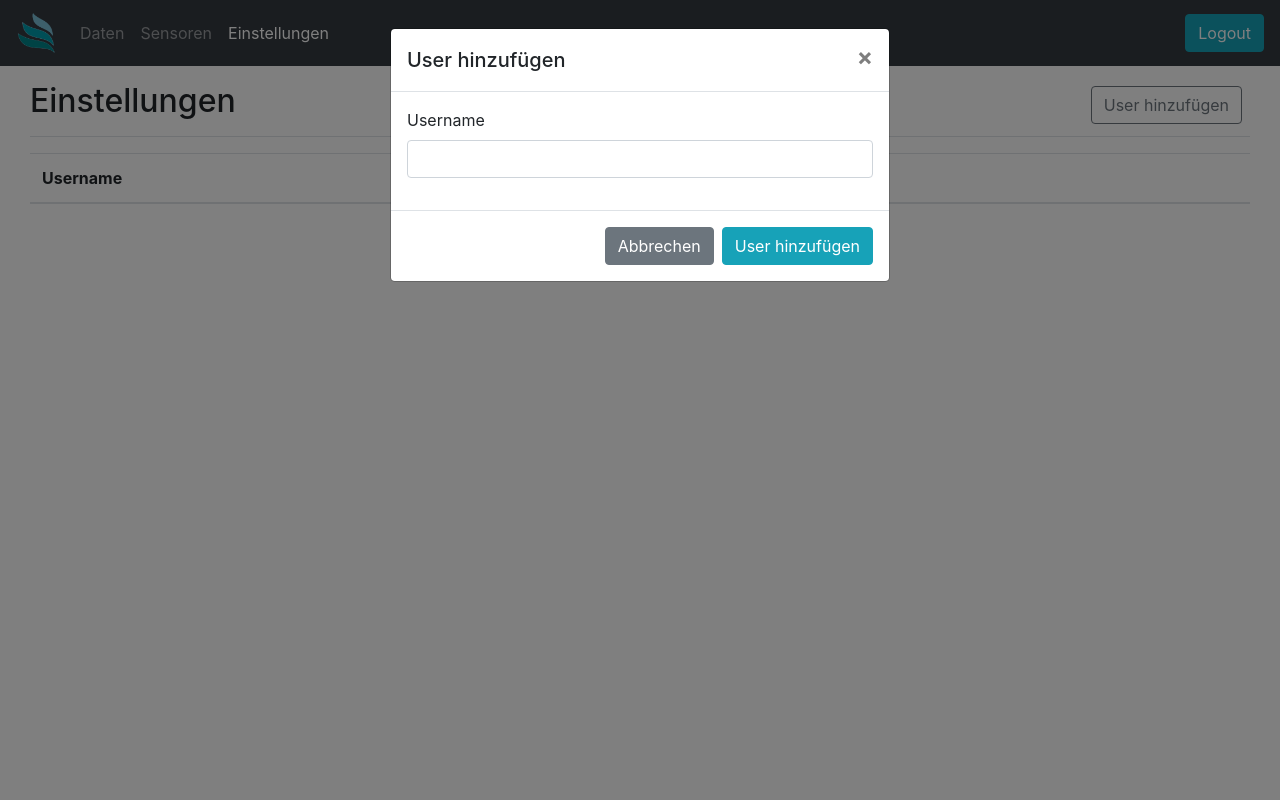
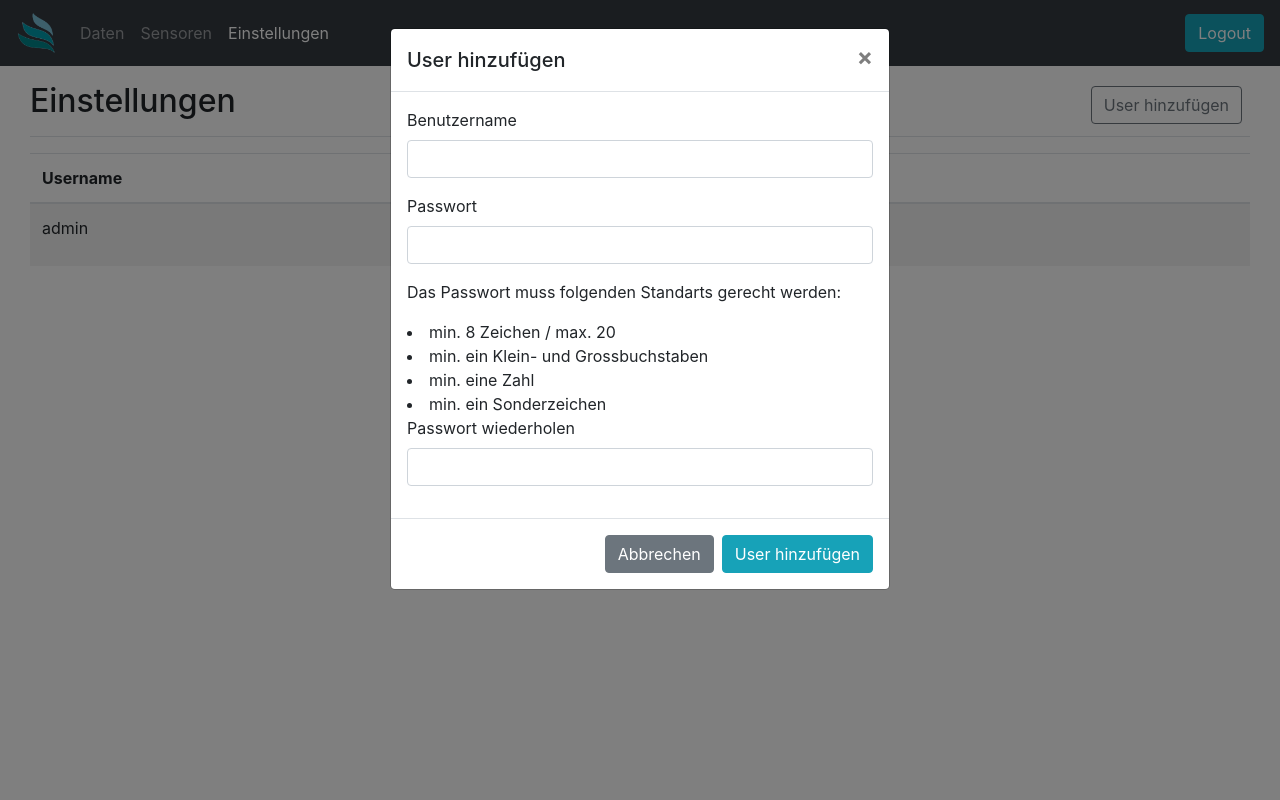
Before and after one commit to Kinaj1995/AirSolutions, a Flask app: page /admin in a window 1280 px wide, after a click on "User hinzufügen". Run offline with Flask 2, Linux system fonts and the light colour scheme; a user stored in the database is signed in; data comes from the database, SQL or seed files in the repository; both versions use the stored data as it was after the commit; lists and menus that the app fills with data are empty.

Commit message:
Added User API

```diff
--- a/Server/app.py
+++ b/Server/app.py
@@ -17,7 +17,36 @@ app = Flask(__name__)
 app.secret_key = b'_5#y2L"F4Q8z\n\xec]/'
 
 
-# ------------Global Var----------------------
+# ------------Functions----------------------
+
+def password_check(passwd):
+
+    SpecialSym =['$', '@', '#', '%']
+    val = True
+
+    if len(passwd) < 8:
+        val = False
+
+    if len(passwd) > 20:
+        val = False
+
+    if not any(char.isdigit() for char in passwd):
+        print('Password should have at least one numeral')
+        val = False
+
+    if not any(char.isupper() for char in passwd):
+        print('Password should have at least one uppercase letter')
+        val = False
+
+    if not any(char.islower() for char in passwd):
+        print('Password should have at least one lowercase letter')
+        val = False
+
+    if not any(char in SpecialSym for char in passwd):
+        print('Password should have at least one of the symbols $@#')
+        val = False
+    if val:
+        return val
 
 
 # ------------DB Models-----------------------
@@ -133,7 +162,7 @@ def sensors():
 @app.route('/admin', methods=['GET'])
 @login_required
 def admin():
-    return render_template('admin.html')
+    return render_template('admin.html', user=dbUsers.query.all())
 
 # ------------API----------------------
 
@@ -237,6 +266,65 @@ def delSensor():
     return redirect(url_for('sensors'))
 
 
+@app.route('/users/api/adduser', methods=['POST'])
+@login_required
+def addUser():
+    data = request.form         # Gets the data from the POST request
+
+    username = data['username']
+    password = data['password']
+    password1 = data['password1']
+
+    print(flask_login.current_user)
+
+    if(password == password1):
+
+        try:
+            hash = generate_password_hash(password)
+
+            user = dbUsers(username=username, password=hash)
+
+            db.session.add(user)
+            db.session.commit()
+
+            return redirect(url_for('admin'))
+
+        except Exception:
+
+            error = "Der Benutzername ist bereits vergeben."
+
+    else:
+        error = "Passwörter stimmen nicht überein oder nicht den Richtlinien entsprechend."
+
+
+
+
+    return render_template('adduser.html', error=error)
+
+
+@app.route('/users/api/deluser', methods=['POST'])
+@login_required
+def delUser():
+
+    data = request.form         # Gets the data from the POST request
+
+    username = data['username_del']
+
+    print(username)
+
+    try:
+        dbUsers.query.filter_by(username=username).delete()
+        db.session.commit()
+
+        return redirect(url_for('admin'))
+
+    except Exception:
+
+        print("Ein Fehler ist aufgetreten")
+        return redirect(url_for('admin'))
+
+
+
 
 
 
--- a/Server/templates/admin.html
+++ b/Server/templates/admin.html
@@ -41,12 +41,12 @@
                     </tr>
                 </thead>
                 <tbody>
-                    {% for x in User %}
+                    {% for x in user %}
                     <tr>
                         <td>{{ x.username }}</td>
                         <td>
                             <button type="button" class="btn btn-outline-danger" data-toggle="modal"
-                                data-target="#deleteUser" data-sensorid="{{ x.username }}">
+                                data-target="#deleteUser" data-username="{{ x.username }}">
                                 Löschen
                             </button>
                         </td>
@@ -71,13 +71,30 @@
                 </button>
             </div>
             <div class="modal-body">
-                <form action="/users/api/addUser" method="POST">
+                <form action="/users/api/adduser" method="POST">
                     <div class="form-group">
-                        <label for="username" class="form-label">Username</label>
+                        <label for="username" class="form-label">Benutzername</label>
                         <input type="text" class="form-control" name="username" id="username">
+                    </div>
+
+                    <div class="form-group">
+                        <label for="password" class="form-label">Passwort</label>
+                        <input type="password" class="form-control" name="password" id="password">
+                    </div>
+
+                    <p>Das Passwort muss folgenden Standarts gerecht werden:</p>
+                    <li>min. 8 Zeichen / max. 20</li>
+                    <li>min. ein Klein- und Grossbuchstaben</li>
+                    <li>min. eine Zahl</li>
+                    <li>min. ein Sonderzeichen</li>
+
+                    <div class="form-group">
+                        <label for="password1" class="form-label">Passwort wiederholen</label>
+                        <input type="password" class="form-control" name="password1" id="password1">
                     </div>
             </div>
             <div class="modal-footer">
+
                 <button type="button" class="btn btn-secondary" data-dismiss="modal">Abbrechen</button>
                 <input type="submit" class="btn btn-info" value="User hinzufügen"></input>
             </div>
@@ -98,12 +115,14 @@
                 </button>
             </div>
             <div class="modal-body">
-                <p>Es wird der User gelöscht.</p>
-                <p>Dies kann nicht Rückgängig gemacht werden!
+                <p id="delTitel">Es wird folgender Benutzer gelöscht:</p>
+
+                <p>
+                    Dies kann nicht Rückgängig gemacht werden!
                     Möchten Sie dies durchführen?
                 </p>
                 <form action="/users/api/deluser" method="POST">
-                    <input type="hidden" id="username_hidden" name="username_hidden" value="">
+                    <input type="hidden" id="username_del" name="username_del" value="">
 
             </div>
             <div class="modal-footer">
@@ -127,10 +146,11 @@
 <script>
 
     //
-    $('#deleteuSER').on('show.bs.modal', function (event) {
+    $('#deleteUser').on('show.bs.modal', function (event) {
         var button = event.relatedTarget // Gets the button who opens the modal
         var recipient = button.getAttribute('data-username') // Extracts the data from the specific button
-        document.getElementById('username_hidden').setAttribute('value',recipient) // Sets the hidden field to the correct Sensor ID
+        document.getElementById('delTitel').insertAdjacentText("afterend", recipient) // Sets the hidden field to the correct Sensor ID
+        document.getElementById('username_del').setAttribute('value',recipient) // Sets the hidden field to the correct Sensor ID
 
     });
 </script>
```
Also changed, not shown: Server/templates/adduser.html (added, +42 -0 lines), Server/db/db.db.
